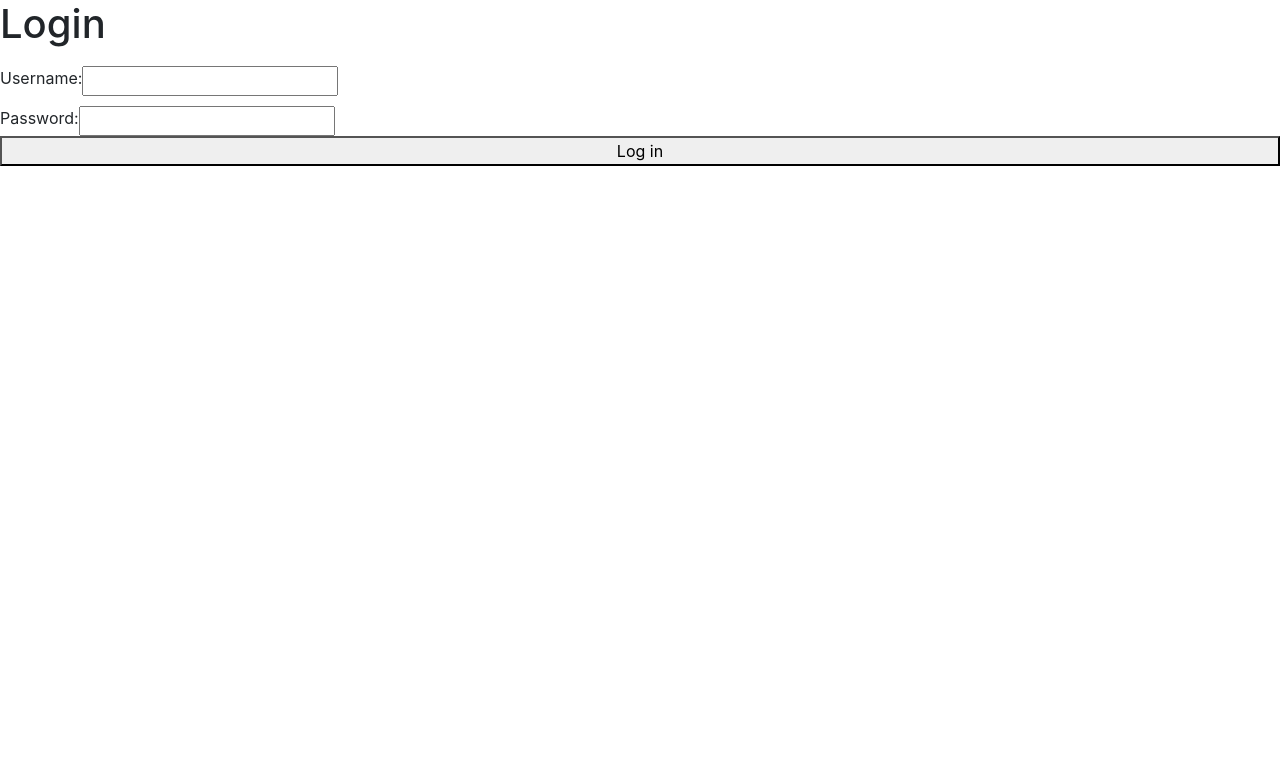
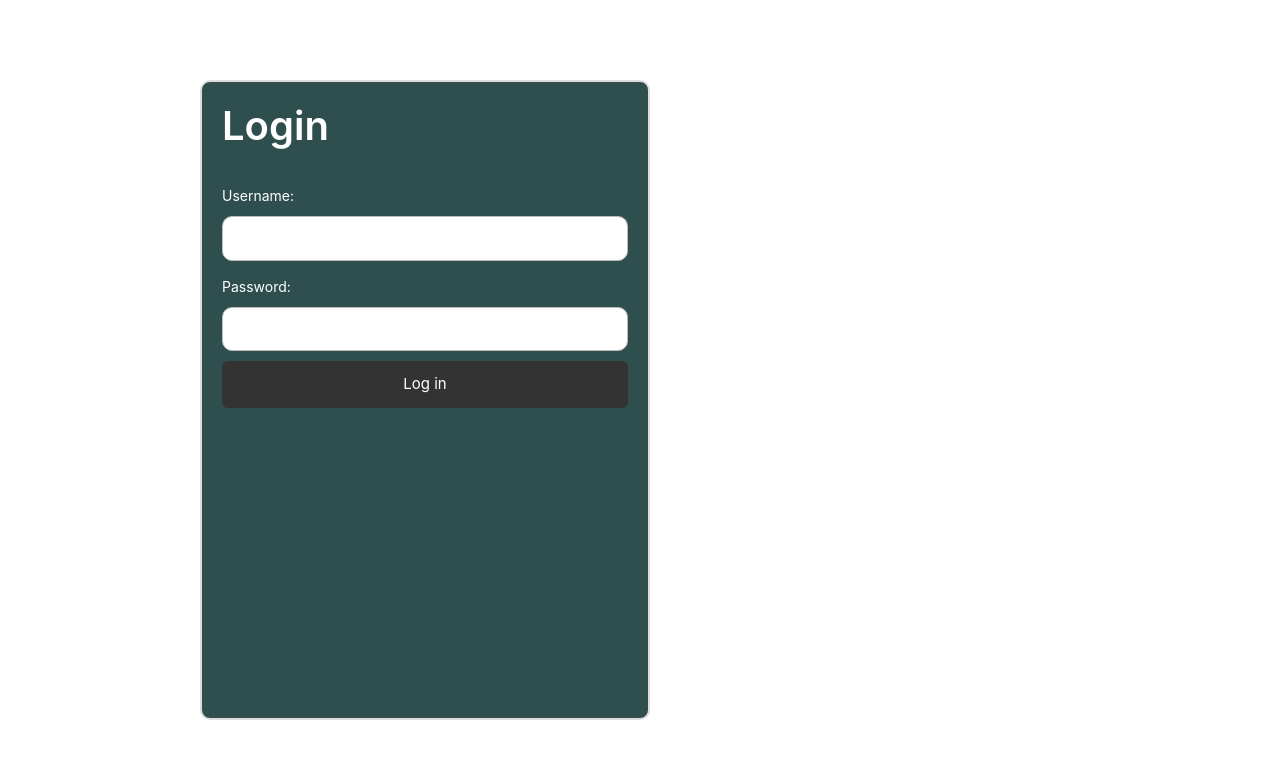
Before and after one commit to NyleLuza/Comp440, a React (Create React App) app in the folder cafestagram/client/: page /login in a window 1280 px wide. Shown: the top 758 px of the page. Built offline with nearby package versions, Linux system fonts and the light colour scheme.

Commit message:
signUp.css upgrade

```diff
--- a/cafestagram/client/src/components/signUp.css
+++ b/cafestagram/client/src/components/signUp.css
@@ -1,4 +1,65 @@
+/* each label and input row */
 .signUp{
     display: flex;
+    flex-direction: column;
+    margin-top: 15px;
+}
+
+/* format of whole */
+.sign-up-section{
+    max-width: 450px;
+    margin: 80px 200px;
+    padding: 20px;
+    border: 2px solid #ddd;
+    border-radius: 10px;
+    background: darkslategray;
+}
+
+/* title text */
+.sign-up-section h1 {
+    margin-bottom: 20px;
+    font-weight: 600;
+    color: white;
+}
+
+/* label text */
+.signUp label {
+    font-size: 14px;
+    color: white;
+    margin-bottom: 10px;
+}
+
+/* input text */
+.signUp input {
+    padding: 10px;
+    border: 1px solid #bbb;
+    border-radius: 10px;
+    font-size: 15px;
+    background: white;
+    transition: 0.2s ease;
+}
+
+/* focus effect */
+.signUp input:focus {
+    outline: none;
+    border-color: #555;
+    background: white;
+}
+
+/* submit button */
+.signUpButton {
     margin-top: 10px;
+    padding: 12px;
+    border: none;
+    background: #333;
+    color: white;
+    font-size: 15px;
+    border-radius: 6px;
+    cursor: pointer;
+    transition: 0.2s ease;
 }
+
+/* hover over button behavior behavior*/
+.signUpButton:hover {
+    background: darkslategrey;
+}
```
